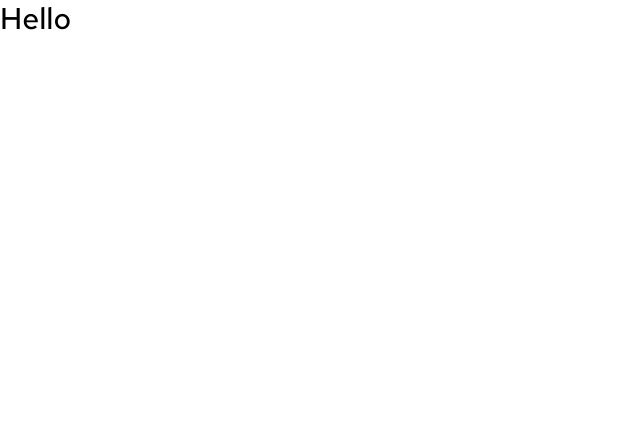
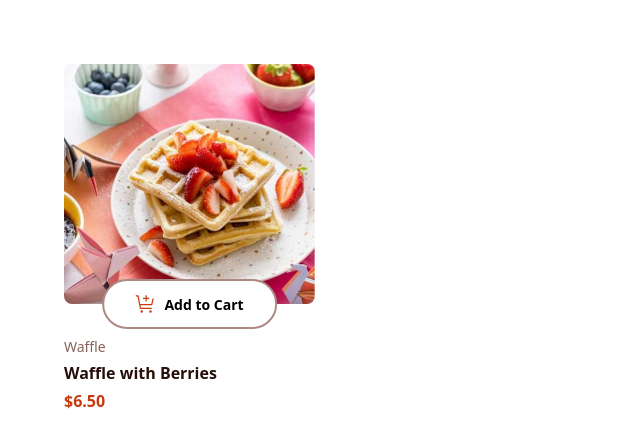
Before and after one commit to wasiqurzaman/product-list-with-cart, a React (Vite) app: page / in a window 1280 px wide. Shown: the top 446 px of the page, without its empty margins (0-640 px from the left). Built offline with nearby package versions, Linux system fonts and the light colour scheme.

Commit message:
Add single Product card component

```diff
--- a/src/App.tsx
+++ b/src/App.tsx
@@ -1,7 +1,10 @@
+import ProductCard from "./components/ProductCard";
+import Products from "./data/data.json";
+
 function App() {
   return (
     <div>
-      <h1 className="text-3xl font-medium font-redhat-text">Hello</h1>
+      <ProductCard product={Products[0]} />
     </div>
   );
 }
--- /dev/null
+++ b/src/components/AddToCartButton.tsx
@@ -0,0 +1,74 @@
+import { useState } from "react";
+
+const AddToCartButton = () => {
+  const [itemsOrdered, setItemsOrdered] = useState(0);
+
+  const handleDecrement = () => {
+    setItemsOrdered(items => (items >= 1 ? items - 1 : items));
+  };
+
+  const handleIncrement = () => {
+    setItemsOrdered(items => items + 1);
+  };
+
+  if (itemsOrdered === 0)
+    return (
+      <button
+        onClick={() => setItemsOrdered(1)}
+        className="w-[70%] flex gap-2 items-center justify-center bg-white border-2 border-Rose-400 py-[12.5px] px-[28px] rounded-full absolute bottom-0 translate-y-1/2  -translate-x-1/2 left-[50%] hover:border-Red hover:text-Red transition-colors duration-300 "
+      >
+        <img src="/images/icon-add-to-cart.svg" alt="cart icon" />
+        <span className="text-sm font-bold leading-[150%] tracking-normal">
+          Add to Cart
+        </span>
+      </button>
+    );
+
+  return (
+    <div className="w-[70%] flex gap-2 items-center justify-between bg-Red border-2 border-Red py-[12px] px-[12px] rounded-full absolute bottom-0 translate-y-1/2 -translate-x-1/2 left-[50%]">
+      <button
+        onClick={handleDecrement}
+        className="group h-6 w-6 border-2 border-white rounded-[50%] flex items-center justify-center hover:bg-white"
+      >
+        <svg
+          xmlns="http://www.w3.org/2000/svg"
+          width="10"
+          height="2"
+          fill="none"
+          viewBox="0 0 10 2"
+          className="group-hover:stroke-Red"
+        >
+          <path
+            fill="#fff"
+            d="M0 .375h10v1.25H0V.375Z"
+            className="group-hover:fill-Red"
+          />
+        </svg>
+      </button>
+      <span className="text-sm font-bold leading-[150%] tracking-normal text-white">
+        {itemsOrdered}
+      </span>
+      <button
+        onClick={handleIncrement}
+        className="group h-6 w-6 border-2 border-white rounded-[50%] flex items-center justify-center hover:bg-white"
+      >
+        <svg
+          xmlns="http://www.w3.org/2000/svg"
+          width="10"
+          height="10"
+          fill="none"
+          viewBox="0 0 10 10"
+          className="group-hover:stroke-Red"
+        >
+          <path
+            fill="#fff"
+            d="M10 4.375H5.625V0h-1.25v4.375H0v1.25h4.375V10h1.25V5.625H10v-1.25Z"
+            className="group-hover:fill-Red"
+          />
+        </svg>
+      </button>
+    </div>
+  );
+};
+
+export default AddToCartButton;
--- /dev/null
+++ b/src/components/ProductCard.tsx
@@ -0,0 +1,41 @@
+import AddToCartButton from "./AddToCartButton";
+
+export type Product = {
+  name: string;
+  category: string;
+  price: number;
+  image: {
+    thumbnail: string;
+    mobile: string;
+    tablet: string;
+    desktop: string;
+  };
+};
+
+type ProductCardProps = {
+  product: Product;
+};
+
+const ProductCard = ({ product }: ProductCardProps) => {
+  return (
+    <div className="flex flex-col gap-8 w-[251px]  ml-16 mt-16">
+      <div className="rounded-lg relative">
+        <img src={product.image.desktop} alt="waffle" className="rounded-lg" />
+        <AddToCartButton />
+      </div>
+      <div className="flex flex-col gap-1">
+        <span className="text-Rose-500 text-sm leading-[150%]">
+          {product.category}
+        </span>
+        <span className="text-Rose-900 text-base leading-[150%] font-semibold">
+          {product.name}
+        </span>
+        <span className="text-Red text-base leading-[150%] font-semibold">
+          ${product.price.toFixed(2)}
+        </span>
+      </div>
+    </div>
+  );
+};
+
+export default ProductCard;
```
